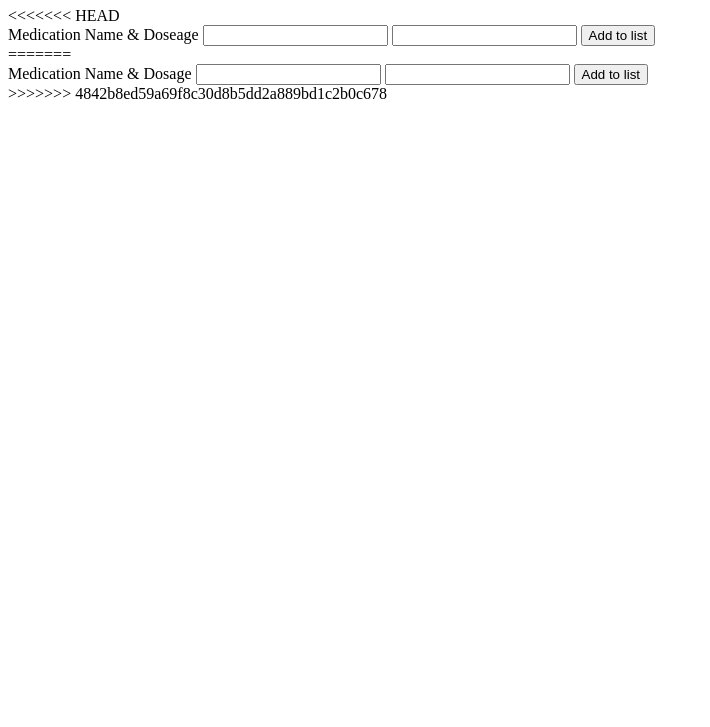
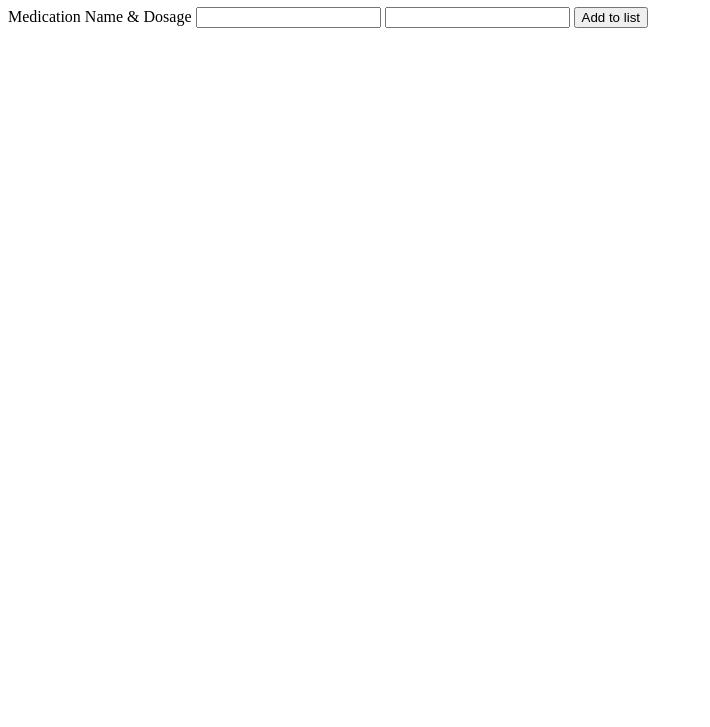
Before and after one commit to heatherhannink/medicaltracker, a website: page public/index.html in a window 1280 px wide. Shown: the part 73-800 px from the top of the page, without its empty margins (0-710 px from the left). Drawn offline with Linux system fonts and the light colour scheme; no server answers.

Commit message:
Index.Html merge conflict

```diff
--- a/public/index.html
+++ b/public/index.html
@@ -10,17 +10,6 @@
     <header class="text-center bg-warning text-primary-emphasis">
         <h1>Medical Tracker</h1>
     </header>
-<<<<<<< HEAD
-
-    <main>
-        <div class="input-group">
-            <span class="input-group-text">Medication Name & Doseage</span>
-            <input type="text" aria-label="First name" class="form-control">
-            <input type="text" aria-label="Last name" class="form-control">
-            <button class="btn btn-primary w-100 " id="Search">Add to list</button>
-        </div>
-
-=======
     <main>
         <div class="input-group">
             <span class="input-group-text">Medication Name & Dosage</span>
@@ -28,7 +17,6 @@
             <input type="text" id="Dosage" class="form-control">
             <button class="btn btn-primary w-100 " id="Search">Add to list</button>
         </div>
->>>>>>> 4842b8ed59a69f8c30d8b5dd2a889bd1c2b0c678
     </main>
 </body>
 </html>
```
